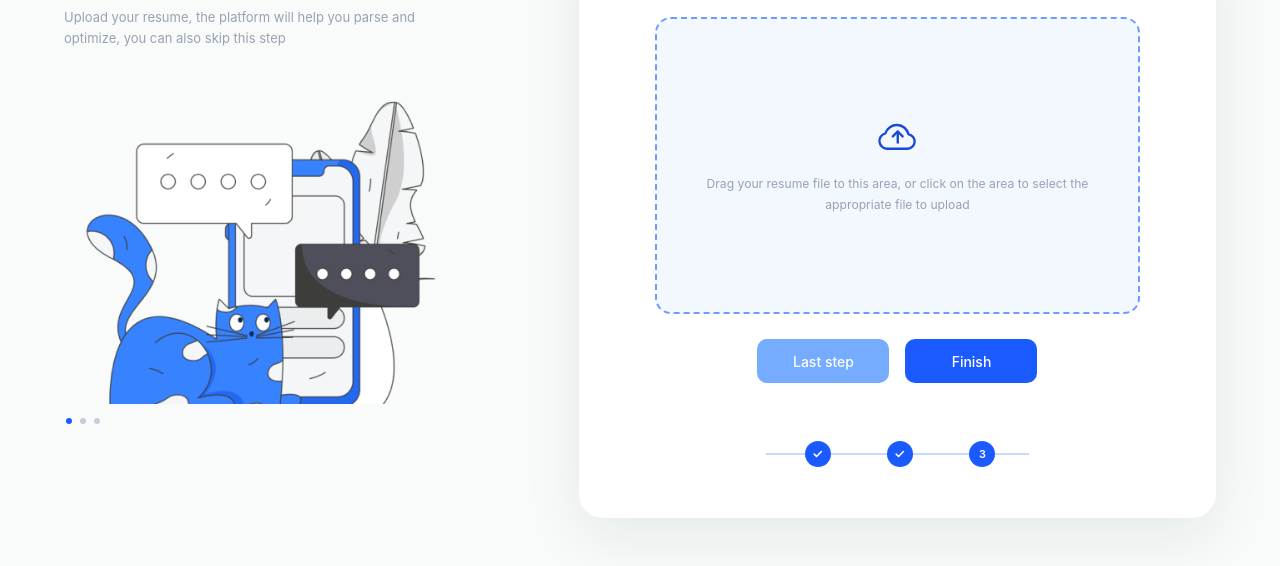
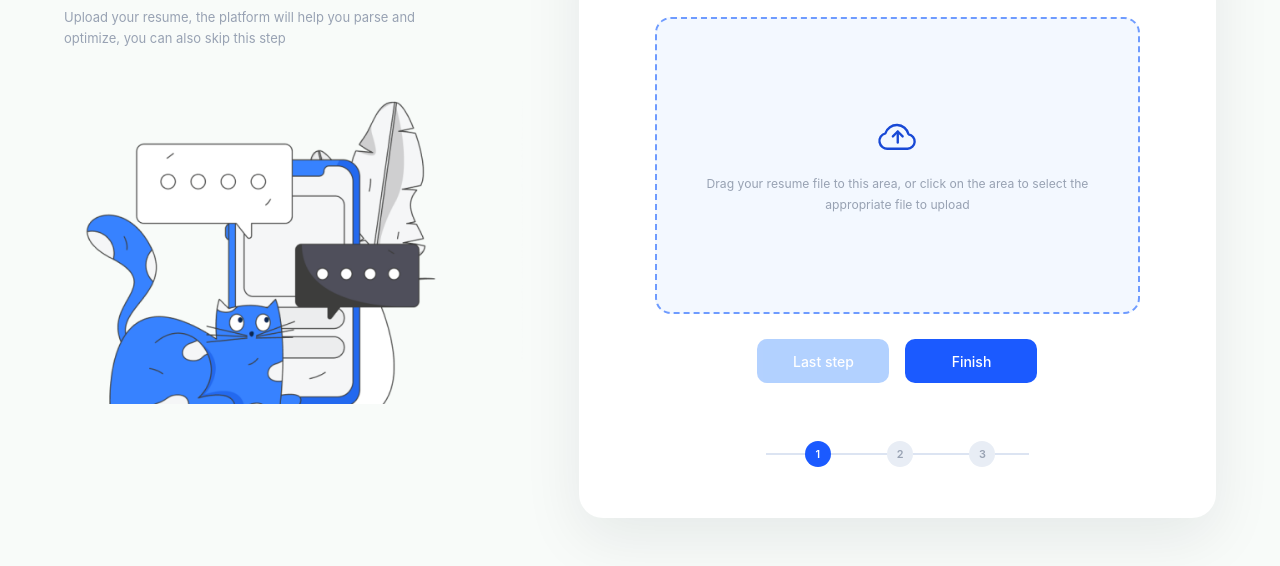
Before and after one commit to lsp013/d5data-frontend-resume-upload, a plain HTML site: page index.html in a window 1280 px wide. Shown: the part 146-712 px from the top of the page. Drawn offline with Linux system fonts and the light colour scheme.

Commit message:
Make the stepper follow the real flow; drop the dead carousel dots
Node states: 1 current on load, check + 2 after a file is picked, check check + 3 after Finish. Last step walks the marks back (clearing the selection when returning to step 1). The three dots under the illustration implied a carousel that the single-image design never had.

```diff
--- a/app.js
+++ b/app.js
@@ -15,12 +15,52 @@
   var finishBtn = document.getElementById("finish");
   var lastStepBtn = document.getElementById("last-step");
   var note = document.getElementById("actions-note");
+  var stepperEl = document.getElementById("stepper");
+  var steps = Array.prototype.slice.call(
+    document.querySelectorAll(".stepper__step")
+  );
+  var rails = Array.prototype.slice.call(
+    document.querySelectorAll(".stepper__rail")
+  );
 
   if (!dropzone || !input) {
     return;
   }
 
   var selectedFile = null;
+  var step = 1; /* 1 = start, 2 = file chosen, 3 = finished */
+
+  /* --- progress stepper -------------------------------------------------- */
+  function renderStep() {
+    steps.forEach(function (el, index) {
+      var number = index + 1;
+      var isCurrent = number === step;
+      el.classList.toggle("is-done", number < step);
+      el.classList.toggle("is-current", isCurrent);
+      if (isCurrent) {
+        el.setAttribute("aria-current", "step");
+      } else {
+        el.removeAttribute("aria-current");
+      }
+    });
+
+    /* rails[index] is the segment between step index+1 and index+2 */
+    rails.forEach(function (el, index) {
+      el.classList.toggle("is-done", step > index + 1);
+    });
+
+    if (stepperEl) {
+      stepperEl.setAttribute("aria-label", "Progress: step " + step + " of 3");
+    }
+    if (lastStepBtn) {
+      lastStepBtn.disabled = step === 1;
+    }
+  }
+
+  function goToStep(next) {
+    step = Math.min(3, Math.max(1, next));
+    renderStep();
+  }
 
   function setNote(message, tone) {
     note.textContent = message || "";
@@ -33,6 +73,7 @@
     nameEl.textContent = file.name + " · " + formatSize(file.size);
     status.classList.add("is-visible");
     setNote("", null);
+    goToStep(2);
   }
 
   function clearFile() {
@@ -41,6 +82,7 @@
     nameEl.textContent = "";
     status.classList.remove("is-visible");
     setNote("", null);
+    goToStep(1);
   }
 
   function formatSize(bytes) {
@@ -114,16 +156,33 @@
       dropzone.focus();
       return;
     }
+    if (step === 3) {
+      setNote(
+        "Already finished — " + selectedFile.name + " is ready for parsing.",
+        "success"
+      );
+      return;
+    }
     setNote("Uploading " + selectedFile.name + " …", null);
     finishBtn.disabled = true;
     window.setTimeout(function () {
       finishBtn.disabled = false;
+      goToStep(3);
       setNote("Done — " + selectedFile.name + " is ready for parsing.", "success");
     }, 700);
   });
 
   lastStepBtn.addEventListener("click", function () {
-    clearFile();
-    setNote("Back to the previous step. No file was uploaded.", null);
+    if (step === 3) {
+      goToStep(2);
+      setNote("Back to the upload step. Choose Finish again when you are ready.", null);
+      return;
+    }
+    if (step === 2) {
+      clearFile();
+      setNote("Back to the first step. The file selection was cleared.", null);
+    }
   });
+
+  renderStep();
 })();
--- a/index.html
+++ b/index.html
@@ -33,12 +33,6 @@
               decoding="async"
             />
           </figure>
-
-          <div class="dots" role="img" aria-label="Illustration 1 of 3">
-            <span class="dots__dot is-active"></span>
-            <span class="dots__dot"></span>
-            <span class="dots__dot"></span>
-          </div>
         </section>
 
         <section class="upload-card" aria-labelledby="upload-title">
@@ -97,10 +91,11 @@
 
           <p class="actions__note" id="actions-note" role="status" aria-live="polite"></p>
 
-          <div class="stepper" role="group" aria-label="Progress: step 3 of 3">
+          <div class="stepper" id="stepper" role="group" aria-label="Progress: step 1 of 3">
             <span class="stepper__tail" aria-hidden="true"></span>
-            <span class="stepper__step is-done">
-              <svg viewBox="0 0 24 24" fill="none" aria-hidden="true">
+
+            <span class="stepper__step" data-step="1">
+              <svg class="stepper__mark" viewBox="0 0 24 24" fill="none" aria-hidden="true">
                 <path
                   d="m6.5 12.5 3.6 3.6 7.4-7.6"
                   stroke="currentColor"
@@ -109,10 +104,13 @@
                   stroke-linejoin="round"
                 />
               </svg>
+              <span class="stepper__num">1</span>
             </span>
+
             <span class="stepper__rail" aria-hidden="true"></span>
-            <span class="stepper__step is-done">
-              <svg viewBox="0 0 24 24" fill="none" aria-hidden="true">
+
+            <span class="stepper__step" data-step="2">
+              <svg class="stepper__mark" viewBox="0 0 24 24" fill="none" aria-hidden="true">
                 <path
                   d="m6.5 12.5 3.6 3.6 7.4-7.6"
                   stroke="currentColor"
@@ -121,9 +119,24 @@
                   stroke-linejoin="round"
                 />
               </svg>
+              <span class="stepper__num">2</span>
             </span>
+
             <span class="stepper__rail" aria-hidden="true"></span>
-            <span class="stepper__step is-current" aria-current="step">3</span>
+
+            <span class="stepper__step" data-step="3">
+              <svg class="stepper__mark" viewBox="0 0 24 24" fill="none" aria-hidden="true">
+                <path
+                  d="m6.5 12.5 3.6 3.6 7.4-7.6"
+                  stroke="currentColor"
+                  stroke-width="2.4"
+                  stroke-linecap="round"
+                  stroke-linejoin="round"
+                />
+              </svg>
+              <span class="stepper__num">3</span>
+            </span>
+
             <span class="stepper__tail stepper__tail--end" aria-hidden="true"></span>
           </div>
         </section>
--- a/styles.css
+++ b/styles.css
@@ -15,6 +15,9 @@
   --blue-soft-hover: #649df7;
   --blue-soft-active: #5590ef;
   --blue-track: #c9d8ff;
+  --step-idle-bg: #e8edf5;
+  --step-idle-ink: #98a2b3;
+  --step-idle-line: #dce4f2;
   --field-bg: #f3f8ff;
   --field-bg-hover: #eaf2ff;
   --field-bg-active: #e2edff;
@@ -109,25 +112,6 @@ body {
   height: auto;
   object-fit: contain;
   object-position: left bottom;
-}
-
-.dots {
-  display: flex;
-  gap: 8px;
-  margin-top: 14px;
-  padding-left: 2px;
-}
-
-.dots__dot {
-  width: 6px;
-  height: 6px;
-  border-radius: 50%;
-  background: #c7ccd8;
-  transition: background-color 0.2s ease;
-}
-
-.dots__dot.is-active {
-  background: var(--blue);
 }
 
 /* --------------------------------------------------------------------------
@@ -350,31 +334,59 @@ body {
   height: clamp(22px, 2.6vw, 26px);
   flex: none;
   border-radius: 50%;
+  background: var(--step-idle-bg);
+  color: var(--step-idle-ink);
+  font-size: clamp(10px, 0.85vw, 12px);
+  font-weight: 600;
+  transition:
+    background-color 0.2s ease,
+    color 0.2s ease;
+}
+
+.stepper__step.is-current,
+.stepper__step.is-done {
   background: var(--blue);
   color: #fff;
-  font-size: clamp(10px, 0.85vw, 12px);
-  font-weight: 600;
 }
 
-.stepper__step svg {
+.stepper__mark {
+  display: none;
   width: 60%;
   height: 60%;
+}
+
+.stepper__step.is-done .stepper__mark {
+  display: block;
+}
+
+.stepper__step.is-done .stepper__num {
+  display: none;
+}
+
+.stepper__num {
+  line-height: 1;
 }
 
 .stepper__rail,
 .stepper__tail {
   height: 2px;
-  background: var(--blue-track);
+  transition: background-color 0.2s ease;
 }
 
 .stepper__rail {
   flex: 0 1 clamp(44px, 4.4vw, 70px);
   width: clamp(44px, 4.4vw, 70px);
+  background: var(--step-idle-line);
+}
+
+.stepper__rail.is-done {
+  background: var(--blue-track);
 }
 
 .stepper__tail {
   width: clamp(28px, 3vw, 44px);
   flex: none;
+  background: var(--step-idle-line);
 }
 
 .stepper__tail--end {
```
Also changed, not shown: 2 other files.
